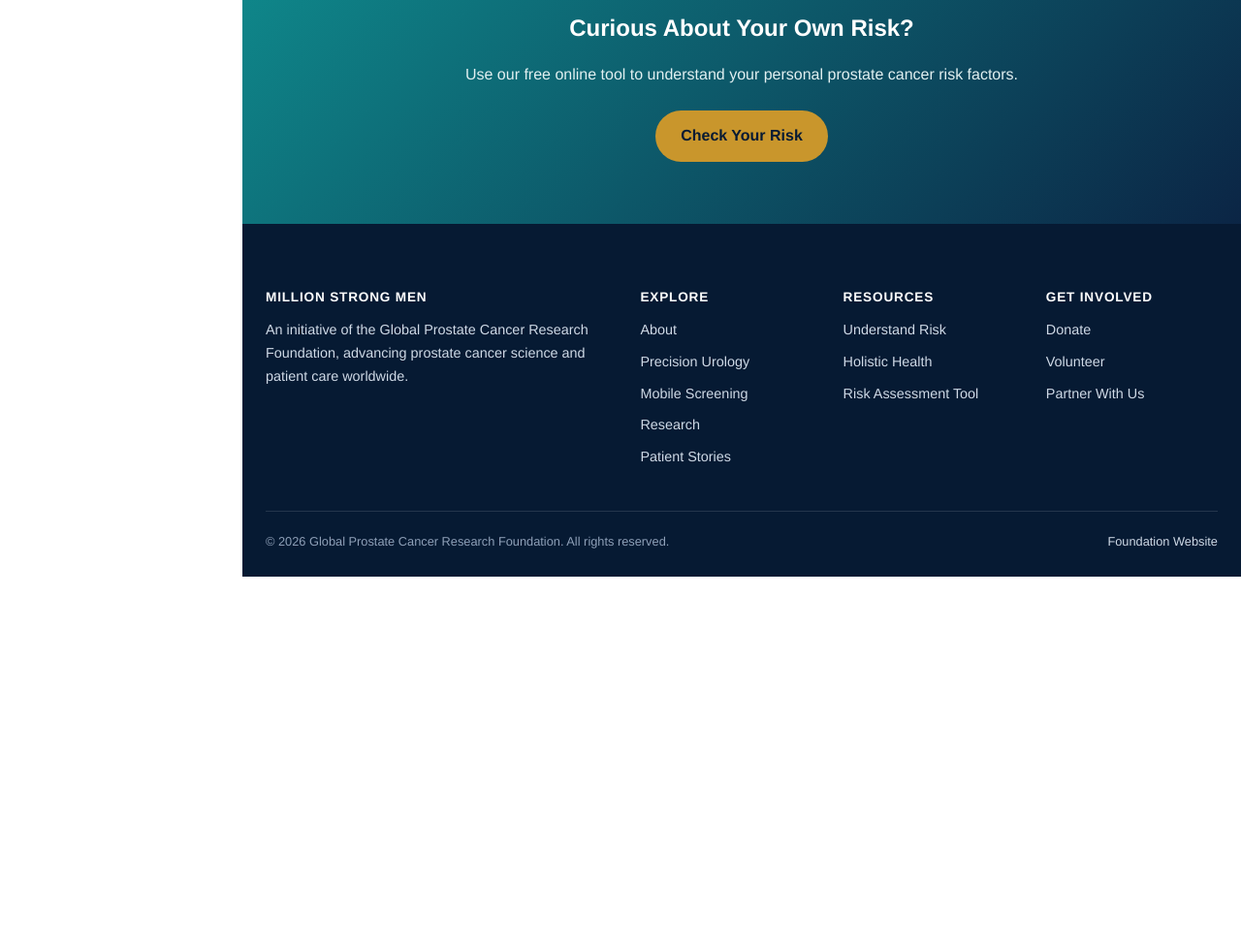
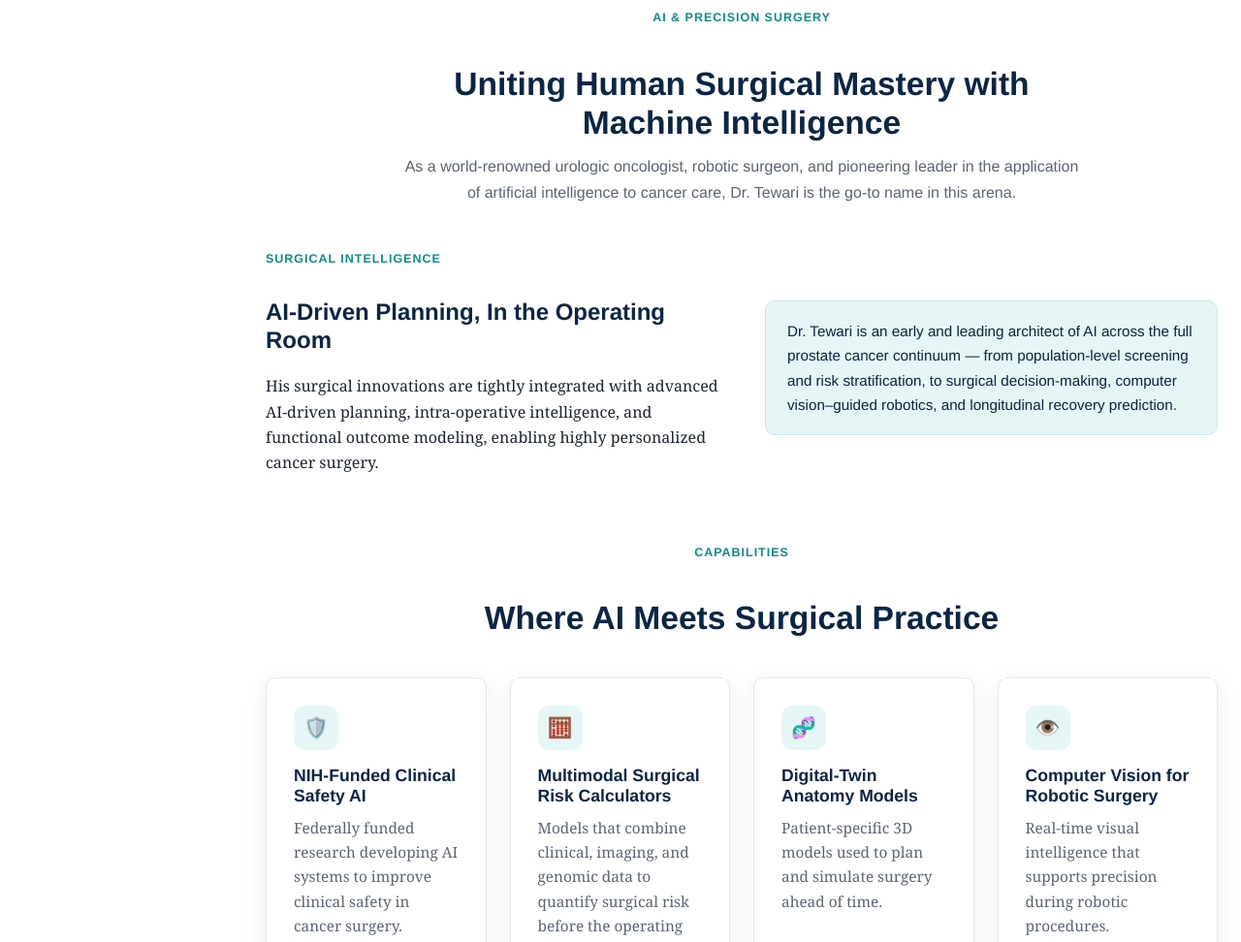
Before and after one commit to Urology-AI/million-strong-men, a plain HTML site: page precision-urology.html in a window 1280 px wide. Shown: the part 1828-2800 px from the top of the page at 97% size. Before the commit the page ends 2423 px from the top, so only its background shows below. Drawn offline with Linux system fonts and the light colour scheme.

Commit message:
Expand AI & Precision Surgery section with full continuum content
Add surgical intelligence overview and an 8-item AI capabilities grid
(clinical safety AI, surgical risk calculators, digital-twin anatomy
models, computer vision, nerve-sparing optimization, histopathology
intelligence, population risk stratification, recovery prediction).

Co-Authored-By: Claude Sonnet 5 <noreply@anthropic.com>

```diff
--- a/precision-urology.html
+++ b/precision-urology.html
@@ -94,6 +94,78 @@
   </div>
 </section>
 
+<section>
+  <div class="container">
+    <div class="section-head">
+      <span class="eyebrow">AI &amp; Precision Surgery</span>
+      <h2>Uniting Human Surgical Mastery with Machine Intelligence</h2>
+      <p>As a world-renowned urologic oncologist, robotic surgeon, and pioneering leader in the application of artificial intelligence to cancer care, Dr. Tewari is the go-to name in this arena.</p>
+    </div>
+
+    <div class="split" style="margin-bottom:48px;">
+      <div>
+        <span class="eyebrow">Surgical Intelligence</span>
+        <h2>AI-Driven Planning, In the Operating Room</h2>
+        <p>His surgical innovations are tightly integrated with advanced AI-driven planning, intra-operative intelligence, and functional outcome modeling, enabling highly personalized cancer surgery.</p>
+      </div>
+      <div class="banner-note">
+        Dr. Tewari is an early and leading architect of AI across the full prostate cancer continuum — from population-level screening and risk stratification, to surgical decision-making, computer vision–guided robotics, and longitudinal recovery prediction.
+      </div>
+    </div>
+
+    <div class="section-head">
+      <span class="eyebrow">Capabilities</span>
+      <h2>Where AI Meets Surgical Practice</h2>
+    </div>
+    <div class="grid grid-4">
+      <div class="card">
+        <div class="icon-badge">🛡️</div>
+        <h3>NIH-Funded Clinical Safety AI</h3>
+        <p>Federally funded research developing AI systems to improve clinical safety in cancer surgery.</p>
+      </div>
+      <div class="card">
+        <div class="icon-badge">🧮</div>
+        <h3>Multimodal Surgical Risk Calculators</h3>
+        <p>Models that combine clinical, imaging, and genomic data to quantify surgical risk before the operating room.</p>
+      </div>
+      <div class="card">
+        <div class="icon-badge">🧬</div>
+        <h3>Digital-Twin Anatomy Models</h3>
+        <p>Patient-specific 3D models used to plan and simulate surgery ahead of time.</p>
+      </div>
+      <div class="card">
+        <div class="icon-badge">👁️</div>
+        <h3>Computer Vision for Robotic Surgery</h3>
+        <p>Real-time visual intelligence that supports precision during robotic procedures.</p>
+      </div>
+      <div class="card">
+        <div class="icon-badge">🎯</div>
+        <h3>AI-Assisted Nerve-Sparing Optimization</h3>
+        <p>Intelligent guidance that helps preserve nerve function critical to post-surgical quality of life.</p>
+      </div>
+      <div class="card">
+        <div class="icon-badge">🔬</div>
+        <h3>Real-Time Histopathology Intelligence</h3>
+        <p>AI-assisted tissue analysis that speeds and sharpens diagnostic decision-making.</p>
+      </div>
+      <div class="card">
+        <div class="icon-badge">📊</div>
+        <h3>Population-Level Risk Stratification</h3>
+        <p>AI-supported screening tools that identify high-risk patients earlier across entire populations.</p>
+      </div>
+      <div class="card">
+        <div class="icon-badge">📈</div>
+        <h3>Longitudinal Recovery Prediction</h3>
+        <p>Models that forecast functional recovery over time to guide personalized post-surgical care.</p>
+      </div>
+    </div>
+
+    <div class="quote-card" style="max-width:820px;margin:44px auto 0;">
+      <p class="quote">Through initiatives such as AI-supported mobile screening programs, Million Strong Men, and next-generation connected surgery platforms, Dr. Tewari is redefining how cancer is detected, treated, and survivorship is optimized, uniting human surgical mastery with machine intelligence to improve outcomes at scale.</p>
+    </div>
+  </div>
+</section>
+
 <section class="cta-band">
   <div class="container">
     <h2>Curious About Your Own Risk?</h2>
```
